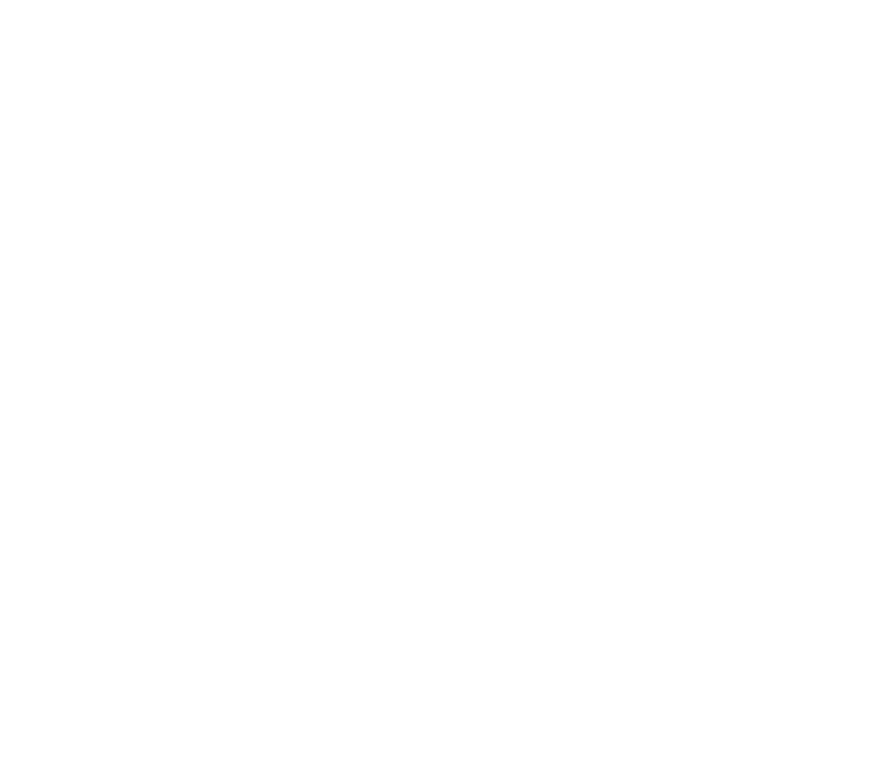
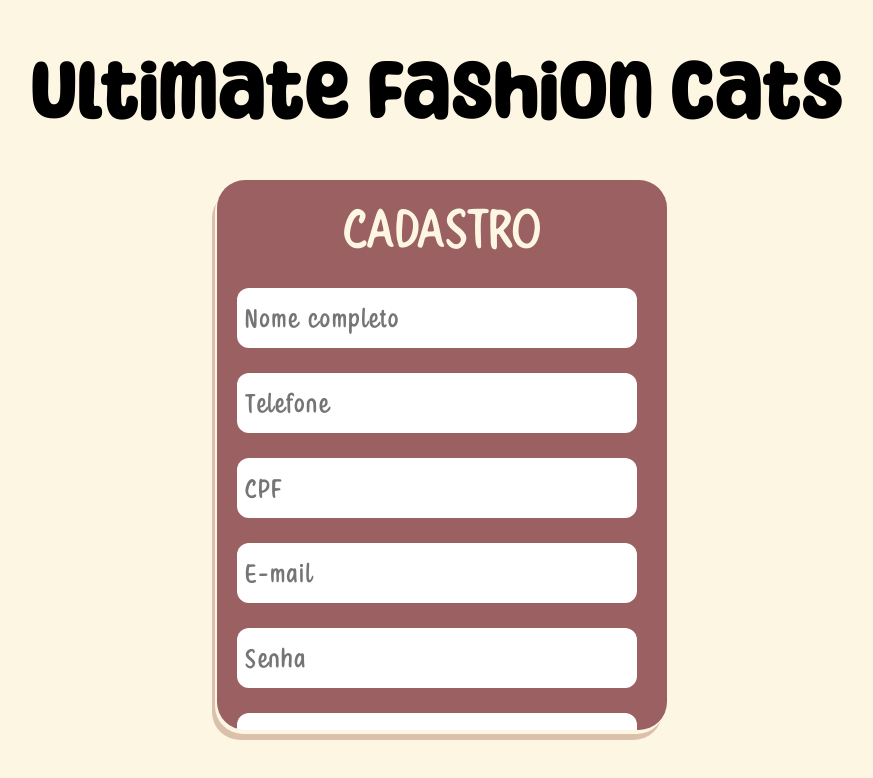
Before and after one commit to gpsign/projeto18-freela-front, a React (Vite) app: page /signup in a window 1280 px wide. Before the commit this address had no page. Shown: the top 778 px of the page, without its empty margins (203-1076 px from the left). Built offline with nearby package versions, Linux system fonts and the light colour scheme.

Commit message:
feat: signup layout; change: path to login is now "/login"; change: added useState for input values;

```diff
--- a/src/App.jsx
+++ b/src/App.jsx
@@ -2,6 +2,7 @@
 import Login from "./pages/Login";
 import Reset from "./styled/Reset";
 import GlobalStyle from "./styled/GlobalStyle";
+import SignUp from "./pages/SignUp";
 
 function App() {
 	return (
@@ -9,7 +10,8 @@
 			<Reset />
 			<GlobalStyle />
 			<Routes>
-				<Route path="/" element={<Login />}></Route>
+				<Route path="/login" element={<Login />}></Route>
+				<Route path="/signup" element={<SignUp />}></Route>
 			</Routes>
 		</BrowserRouter>
 	);
--- a/src/pages/Login.jsx
+++ b/src/pages/Login.jsx
@@ -1,164 +1,41 @@
-import { Link } from "react-router-dom";
-import { styled } from "styled-components";
+import CentralizerContainer from "../styled/CentralizerContainer";
+import { Shadow, PseudoShadow, InputBox, StyledLink } from "../styled/InputBox";
+import { useState } from "react";
 
 export default function Login() {
+	const [email, setEmail] = useState("");
+	const [senha, setSenha] = useState("");
+
 	return (
-		<LoginContainer>
+		<CentralizerContainer>
 			<h1>Ultimate Fashion Cats</h1>
-			<Shadow>
+			<Shadow width={"450"} heigth={"390"}>
 				<PseudoShadow>
-					<LoginBox>
-						<form>
+					<InputBox>
+						<form autoComplete="on">
 							<h2>LOGIN</h2>
-							<input placeholder="E-mail" type="email" />
-							<input placeholder="Senha" type="password" />
+							<input
+								placeholder="E-mail"
+								type="email"
+								autoComplete="email"
+								onChange={(e) => setEmail(e.target.value)}
+								required
+							/>
+							<input
+								placeholder="Senha"
+								type="password"
+								autoComplete="current-password"
+								onChange={(e) => setSenha(e.target.value)}
+								required
+							/>
 							<button type="submit">ENTRAR</button>
 						</form>
-						<ToSignup to={"/signup"}>Não tem um conta? <span className="underline">Cadastre-se!</span></ToSignup>
-					</LoginBox>
+						<StyledLink to={"/signup"}>
+							Não tem uma conta? <span className="underline">Cadastre-se!</span>
+						</StyledLink>
+					</InputBox>
 				</PseudoShadow>
 			</Shadow>
-		</LoginContainer>
+		</CentralizerContainer>
 	);
 }
-
-const LoginContainer = styled.div`
-	width: 100vw;
-	height: 100vh;
-
-	display: flex;
-	flex-direction: column;
-	align-items: center;
-
-	margin: auto;
-
-	background-color: #fcf6e3;
-
-	h1 {
-		font-family: "Motley";
-		font-size: 80px;
-
-		margin-top: 100px;
-		margin-bottom: 80px;
-	}
-`;
-
-const LoginBox = styled.div`
-	width: 450px;
-	height: 400px;
-
-	position: absolute;
-	top: -4px;
-	left: 2px;
-	z-index: 3;
-
-	display: flex;
-	flex-direction: column;
-
-	background-color: #9b6162;
-
-	border-radius: 28px;
-
-	font-family: "ShiftyNotes";
-
-	h2 {
-		font-size: 58px;
-		color: #fcf6e3;
-
-		margin-top: 24px;
-		margin-bottom: 26px;
-		text-align: center;
-	}
-
-	input {
-		width: 400px;
-		height: 60px;
-
-		border: none;
-		border-radius: 12px;
-		outline: none;
-
-		margin: 0px 25px 25px 20px;
-		padding-left: 8px;
-
-		font-size: 28px;
-		letter-spacing: 2px;
-
-		&::placeholder {
-			font-family: "ShiftyNotes";
-			font-size: 28px;
-		}
-	}
-
-	button {
-		width: 200px;
-		height: 50px;
-
-		background-color: #a2dbbc;
-
-		border-radius: 28px;
-		border: none;
-
-		font-family: "ShiftyNotes";
-		font-size: 28px;
-		letter-spacing: 2px;
-
-		margin-left: 125px;
-		margin-top: 4px;
-
-		transition: filter 0.5s, transform 0.1s ease-out;
-
-		&:hover {
-			filter: brightness(1.1);
-			transition: filter 0.5s;
-
-			cursor: pointer;
-		}
-
-		&:active {
-			transform: translateY(1px);
-			transition: transform 0.1s ease-out;
-		}
-	}
-`;
-
-const ToSignup = styled(Link)`
-	font-size: 22px;
-	text-decoration: none;
-	color: #fcf6e3;
-
-	margin-top: 24px;
-	text-align: center;
-
-	cursor: pointer;
-
-	.underline{
-		text-decoration: underline;
-	}
-`;
-
-const Shadow = styled.div`
-	width: 450px;
-	height: 400px;
-
-	position: relative;
-	z-index: 1;
-
-	background-color: #dbc1ac;
-
-	border-radius: 28px;
-`;
-
-const PseudoShadow = styled.div`
-	width: 450px;
-	height: 400px;
-
-	position: absolute;
-	top: -6px;
-	left: 3px;
-	z-index: 2;
-
-	background-color: #fcf6e3;
-
-	border-radius: 28px;
-`;
--- /dev/null
+++ b/src/pages/SignUp.jsx
@@ -0,0 +1,93 @@
+import CentralizerContainer from "../styled/CentralizerContainer";
+import { Shadow, PseudoShadow, InputBox, StyledLink } from "../styled/InputBox";
+import { useState } from "react";
+
+export default function SignUp() {
+	const [nome, setNome] = useState("");
+	const [telefone, setTelefone] = useState("");
+	const [CPF, setCPF] = useState("");
+	const [email, setEmail] = useState("");
+	const [senhaNova, setSenhaNova] = useState("");
+	const [confirmaSenha, setConfirmaSenha] = useState("");
+
+	return (
+		<CentralizerContainer>
+			<h1>Ultimate Fashion Cats</h1>
+			<Shadow width={"450"} heigth={"550"}>
+				<PseudoShadow>
+					<InputBox>
+						<form>
+							<h2>CADASTRO</h2>
+							<input
+								placeholder="Nome completo"
+								type="text"
+								autoComplete="name"
+								onChange={(e) => setNome(e.target.value)}
+								required
+							/>
+							<input
+								placeholder="Telefone"
+								type="text"
+								autoComplete="tel"
+								value={formatarTelefone(telefone)}
+								onChange={(e) => setTelefone(e.target.value)}
+								required
+							/>
+							<input
+								placeholder="CPF"
+								type="text"
+								autoComplete="off"
+								value={formatarCPF(CPF)}
+								onChange={(e) => setCPF(e.target.value)}
+								required
+							/>
+							<input
+								placeholder="E-mail"
+								type="email"
+								autoComplete="email"
+								onChange={(e) => setEmail(e.target.value)}
+								required
+							/>
+							<input
+								placeholder="Senha"
+								type="password"
+								autoComplete="new-password"
+								onChange={(e) => setSenhaNova(e.target.value)}
+								required
+							/>
+							<input
+								placeholder="Confirme sua senha"
+								type="password"
+								autoComplete="off"
+								onChange={(e) => setConfirmaSenha(e.target.value)}
+								required
+							/>
+							<button type="submit">CADASTRAR</button>
+						</form>
+						<StyledLink to={"/login"}>
+							Já possui uma conta?{" "}
+							<span className="underline">Entre agora!</span>
+						</StyledLink>
+					</InputBox>
+				</PseudoShadow>
+			</Shadow>
+		</CentralizerContainer>
+	);
+}
+
+const formatarCPF = (value) => {
+	return value
+		.replace(/\D/g, "")
+		.replace(/(\d{3})(\d)/, "$1.$2")
+		.replace(/(\d{3})(\d)/, "$1.$2")
+		.replace(/(\d{3})(\d{1,2})/, "$1-$2")
+		.replace(/(-\d{2})\d+?$/, "$1");
+};
+
+const formatarTelefone = (value) => {
+	if (!value) return "";
+	value = value.replace(/\D/g, "");
+	value = value.replace(/(\d{2})(\d)/, "($1) $2");
+	value = value.replace(/(\d)(\d{4})$/, "$1-$2");
+	return value;
+};
--- /dev/null
+++ b/src/styled/CentralizerContainer.js
@@ -0,0 +1,26 @@
+import { styled } from "styled-components";
+
+const CentralizerContainer = styled.div`
+	width: 100vw;
+	height: 100vh;
+
+	display: flex;
+	flex-direction: column;
+	align-items: center;
+
+	overflow-y: scroll;
+
+	margin: auto;
+
+	background-color: #fcf6e3;
+
+	h1 {
+		font-family: "Motley";
+		font-size: 80px;
+
+		margin-top: 50px;
+		margin-bottom: 60px;
+	}
+`;
+
+export default CentralizerContainer;
--- /dev/null
+++ b/src/styled/InputBox.js
@@ -0,0 +1,134 @@
+import { styled } from "styled-components";
+import { Link } from "react-router-dom";
+
+const InputBox = styled.div`
+	width: 100%;
+	height: 100%;
+
+	position: absolute;
+	top: -4px;
+	left: 2px;
+	z-index: 3;
+
+	display: flex;
+	flex-direction: column;
+
+	background-color: #9b6162;
+
+	border-radius: 28px;
+
+	font-family: "ShiftyNotes";
+
+	overflow-y: scroll;
+
+	h2 {
+		font-size: 58px;
+		color: #fcf6e3;
+
+		margin-top: 24px;
+		margin-bottom: 26px;
+		text-align: center;
+	}
+
+	input {
+		width: 400px;
+		height: 60px;
+
+		border: none;
+		border-radius: 12px;
+		outline: none;
+
+		margin: 0px 25px 25px 20px;
+		padding-left: 8px;
+
+		font-size: 28px;
+		letter-spacing: 2px;
+
+		&::placeholder {
+			font-family: "ShiftyNotes";
+			font-size: 28px;
+		}
+	}
+
+	button {
+		width: 200px;
+		height: 50px;
+
+		background-color: #a2dbbc;
+
+		border-radius: 28px;
+		border: none;
+
+		font-family: "ShiftyNotes";
+		font-size: 28px;
+		letter-spacing: 2px;
+
+		margin-left: 125px;
+		margin-top: 4px;
+
+		transition: filter 0.5s, transform 0.1s ease-out;
+
+		&:hover {
+			filter: brightness(1.1);
+			transition: filter 0.5s;
+
+			cursor: pointer;
+		}
+
+		&:active {
+			transform: translateY(1px);
+			transition: transform 0.1s ease-out;
+		}
+	}
+
+	input:-webkit-autofill,
+	input:-webkit-autofill:hover,
+	input:-webkit-autofill:focus,
+	input:-webkit-autofill:active {
+		-webkit-box-shadow: 0 0 0 30px white inset !important;
+	}
+`;
+
+const PseudoShadow = styled.div`
+	width: 100%;
+	height: 100%;
+
+	position: absolute;
+	top: -6px;
+	left: 3px;
+	z-index: 2;
+
+	background-color: #fcf6e3;
+
+	border-radius: 28px;
+`;
+
+const Shadow = styled.div`
+	width: ${({ width }) => width}px;
+	height: ${({ heigth }) => heigth}px;
+
+	position: relative;
+	z-index: 1;
+
+	background-color: #dbc1ac;
+
+	border-radius: 28px;
+`;
+
+const StyledLink = styled(Link)`
+	font-size: 22px;
+	text-decoration: none;
+	color: #fcf6e3;
+
+	margin-top: 20px;
+	margin-bottom: 10px;
+	text-align: center;
+
+	cursor: pointer;
+
+	.underline {
+		text-decoration: underline;
+	}
+`;
+
+export { InputBox, Shadow, PseudoShadow, StyledLink };
```
